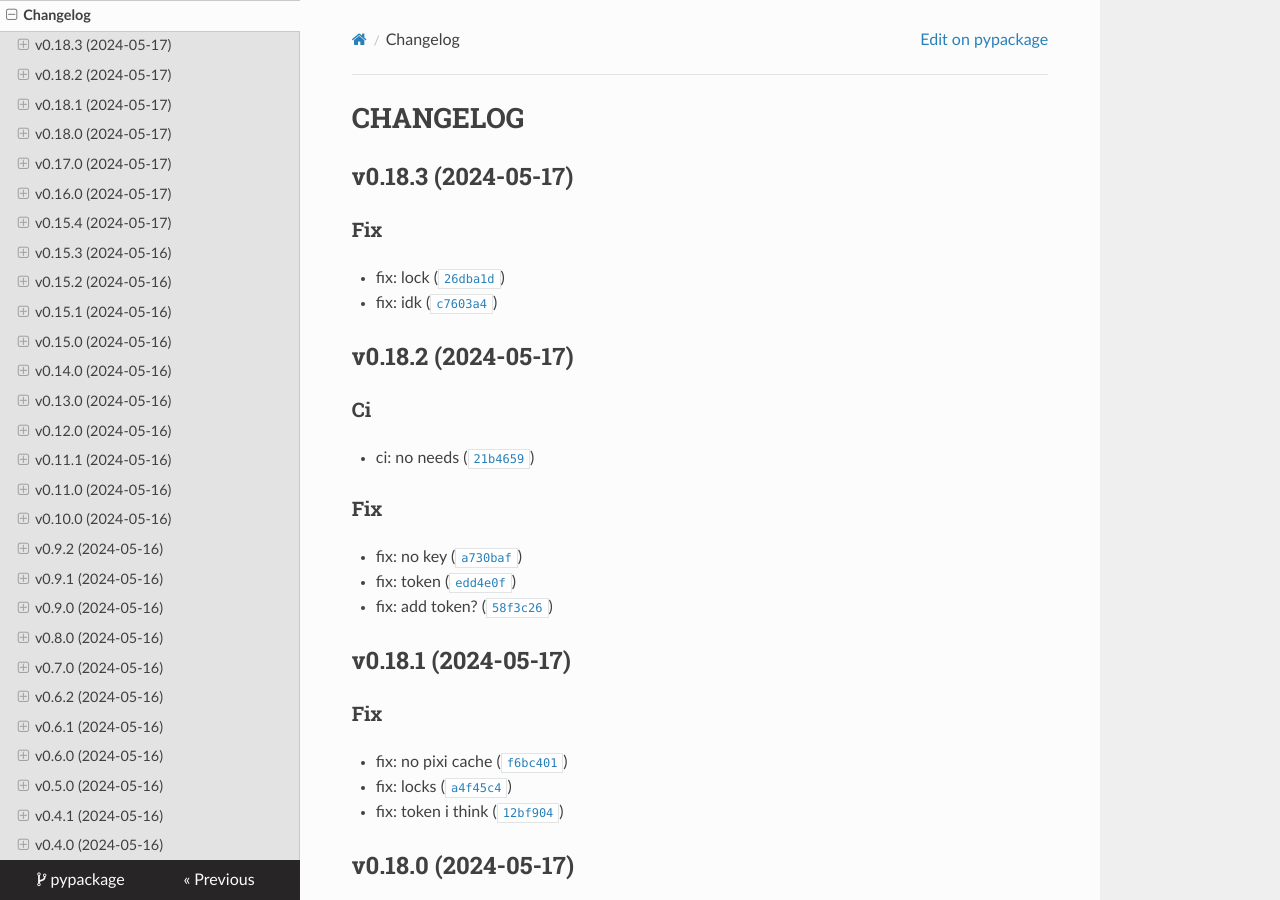
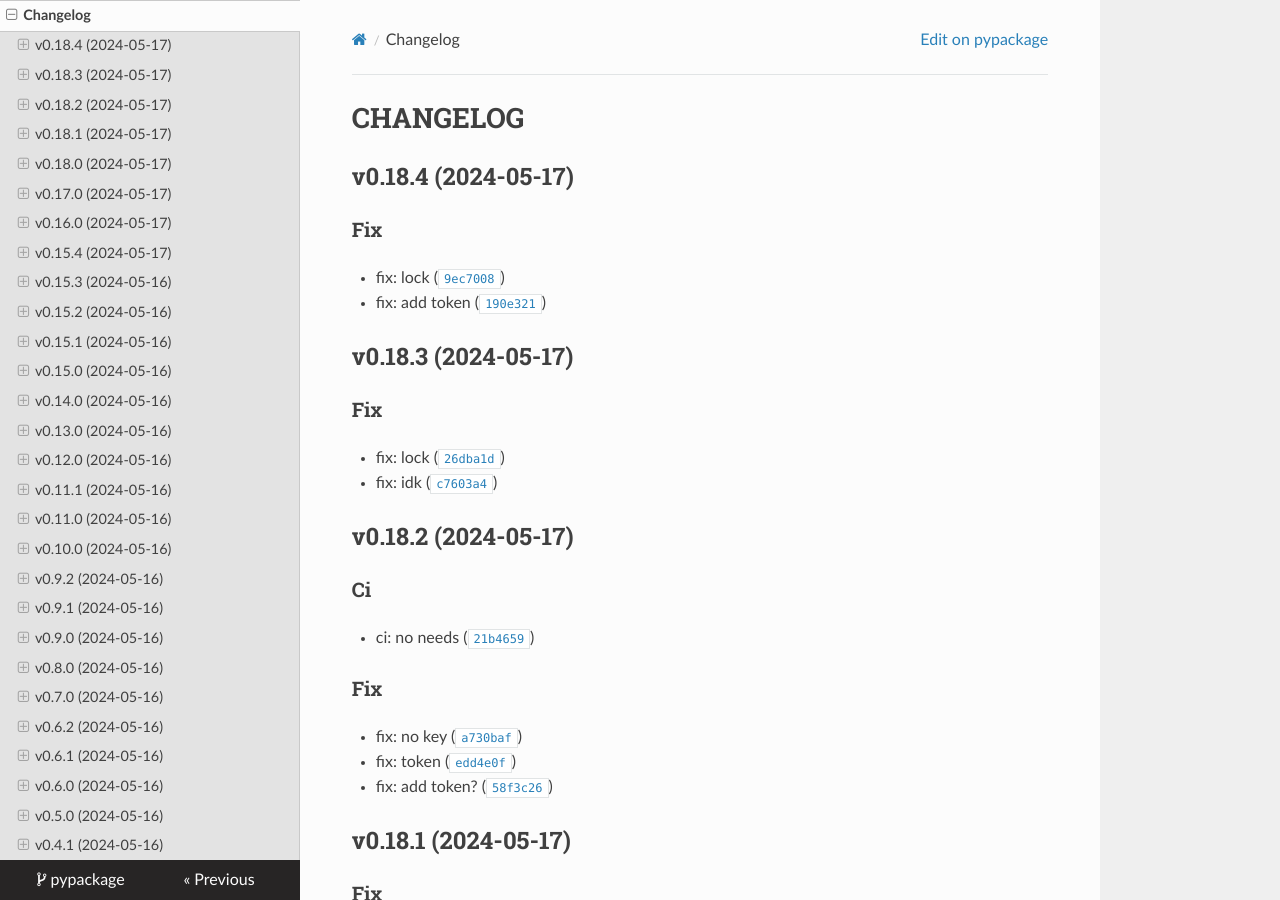
Before and after one commit to jjjermiah/pypackage, an MkDocs documentation site: the page built from docs/CHANGELOG.md, in a window 1280 px wide and 900 px high. Built offline with MkDocs 1.6.1, drawn with Linux system fonts in a browser that asks for light colours; nearby versions of some CDN libraries.

Commit message:
0.18.4
Automatically generated by python-semantic-release

```diff
--- a/docs/CHANGELOG.md
+++ b/docs/CHANGELOG.md
@@ -1,5 +1,14 @@
 # CHANGELOG
 
+
+
+## v0.18.4 (2024-05-17)
+
+### Fix
+
+* fix: lock ([`9ec7008`](https://github.com/jjjermiah/pypackage/commit/9ec7008d567f62e9fd5a2a79912e0d037ac1f2ce))
+
+* fix: add token ([`190e321`](https://github.com/jjjermiah/pypackage/commit/190e3216b5d17c795ea122774f9907d2c3082f82))
 
 
 ## v0.18.3 (2024-05-17)
--- a/pyproject.toml
+++ b/pyproject.toml
@@ -3,7 +3,7 @@
 #__________________________________________________________________________________________________#
 [project]
 name = "testmypixipkg"
-version = "0.18.3"
+version = "0.18.4"
 description = "Add a short description here"
 license = "MIT"
 readme = "README.md"
--- a/src/testmypixipkg/__init__.py
+++ b/src/testmypixipkg/__init__.py
@@ -1,3 +1,3 @@
 """This is a docstring for the public package."""
 
-version = "0.18.3"
+version = "0.18.4"
```
